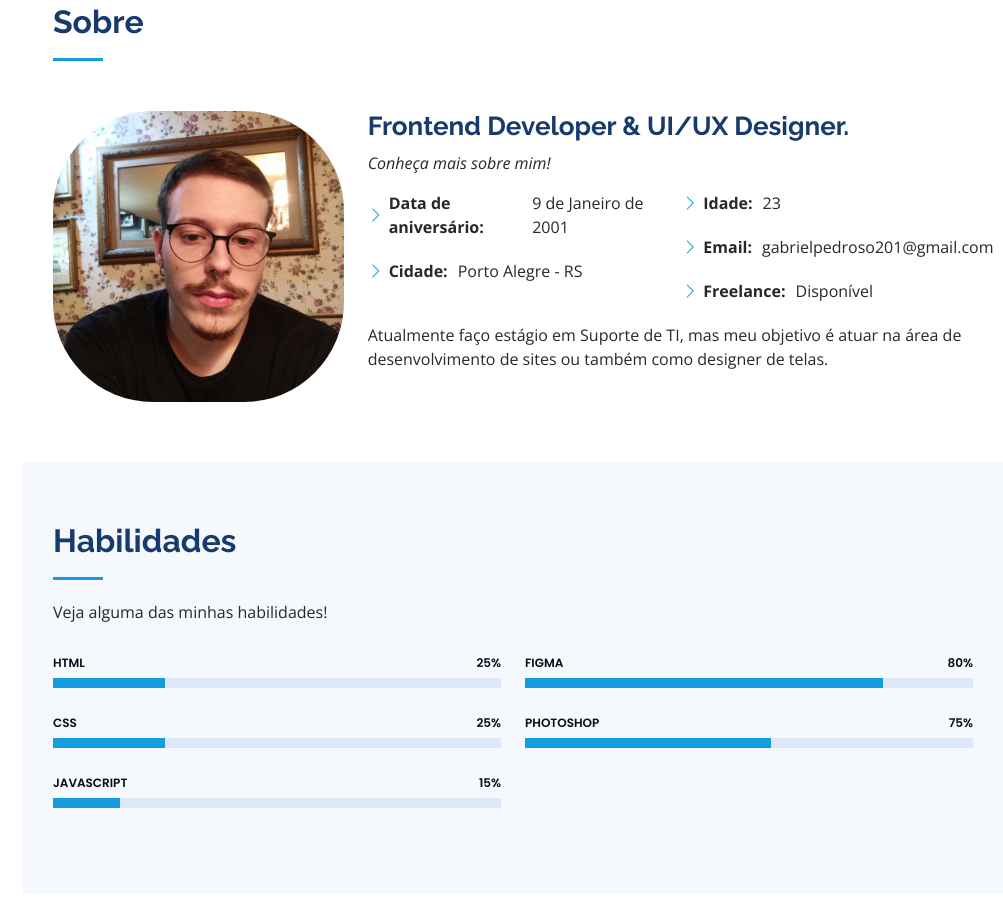
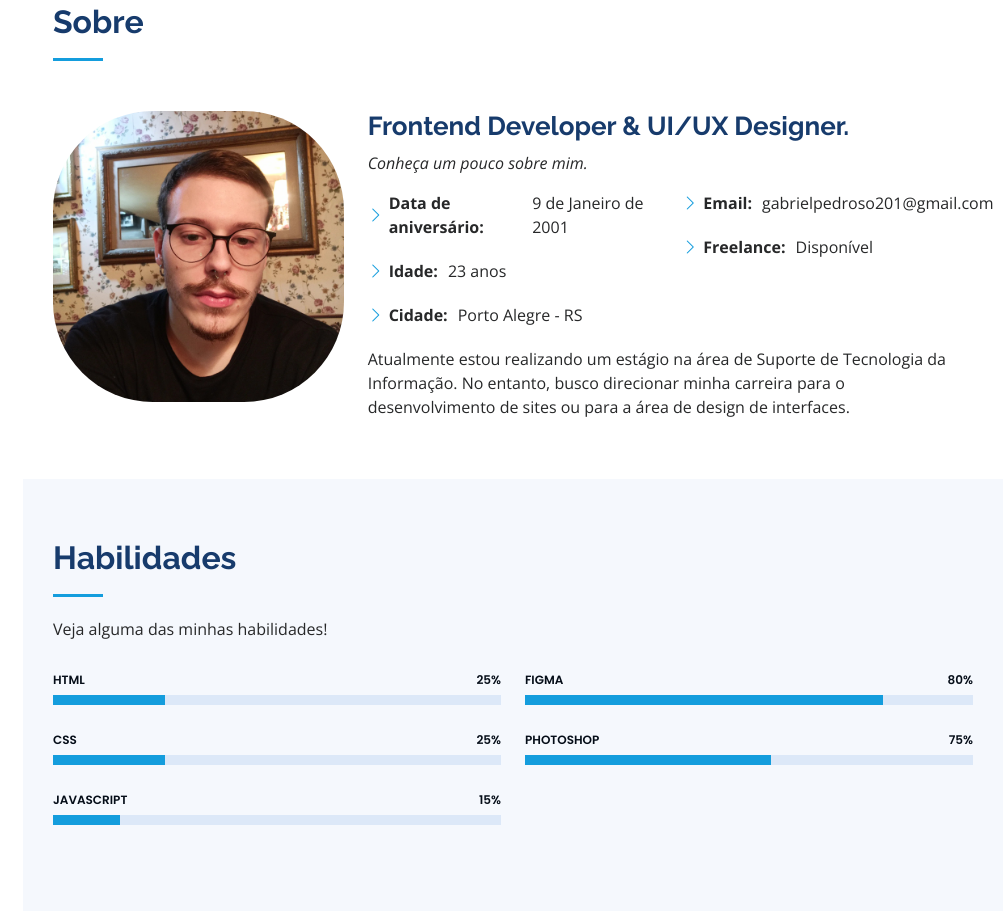
Before and after one commit to pedros00/portfolio, a plain HTML site: page index.html in a window 1280 px wide. Shown: the part 857-1771 px from the top of the page, without its empty margins (277-1280 px from the left). Drawn offline with nearby package versions, Linux system fonts and the light colour scheme.

Commit message:
Alterei alguns dados da seção Sobre

```diff
--- a/index.html
+++ b/index.html
@@ -91,25 +91,25 @@
           <div class="col-lg-8 pt-4 pt-lg-0 content" data-aos="fade-left">
             <h3>Frontend Developer &amp; UI/UX Designer.</h3>
             <p class="fst-italic">
-              Conheça mais sobre mim!
+              Conheça um pouco sobre mim.
             </p>
             <div class="row">
               <div class="col-lg-6">
                 <ul>
                   <li><i class="bi bi-chevron-right"></i> <strong>Data de aniversário:</strong> <span>9 de Janeiro de 2001</span></li>
+                  <li><i class="bi bi-chevron-right"></i> <strong>Idade:</strong> <span>23 anos</span></li>
                   <li><i class="bi bi-chevron-right"></i> <strong>Cidade:</strong> <span>Porto Alegre - RS</span></li>
                 </ul>
               </div>
               <div class="col-lg-6">
                 <ul>
-                  <li><i class="bi bi-chevron-right"></i> <strong>Idade:</strong> <span>23</span></li>
                   <li><i class="bi bi-chevron-right"></i> <strong>Email:</strong> <span>gabrielpedroso201@gmail.com</span></li>
                   <li><i class="bi bi-chevron-right"></i> <strong>Freelance:</strong> <span>Disponível</span></li>
                 </ul>
               </div>
             </div>
             <p>
-              Atualmente faço estágio em Suporte de TI, mas meu objetivo é atuar na área de desenvolvimento de sites ou também como designer de telas.
+              Atualmente estou realizando um estágio na área de Suporte de Tecnologia da Informação. No entanto, busco direcionar minha carreira para o desenvolvimento de sites ou para a área de design de interfaces.
             </p>
           </div>
         </div>
```
